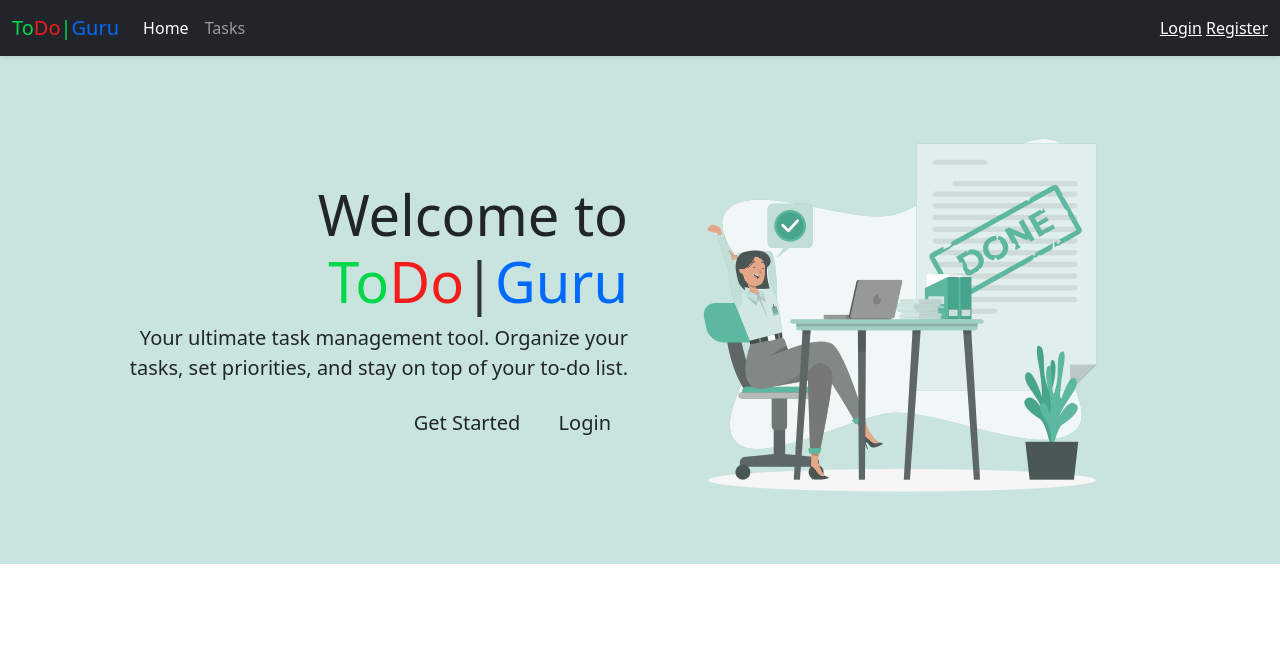
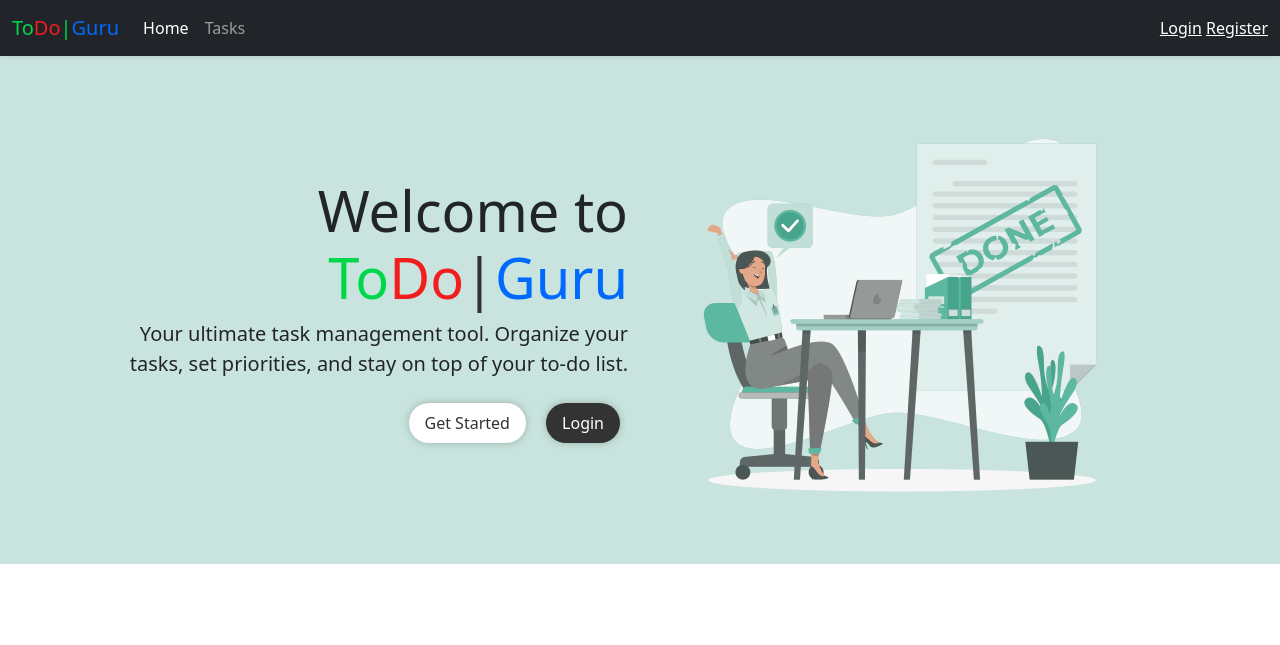
Before and after one commit to oscar-sabet/todo-guru, a Django app: page / in a window 1280 px wide. Shown: the top 645 px of the page. Run offline with Django 4.2, Linux system fonts and the light colour scheme; some libraries are stand-ins or nearby versions.

Commit message:
UPDATE: style.css

```diff
--- a/home/templates/home/home.html
+++ b/home/templates/home/home.html
@@ -25,8 +25,8 @@
                     <p class="lead">
                         Your ultimate task management tool. Organize your tasks, set priorities, and stay on top of your to-do list.
                     </p>
-                    <a href="{% url 'account_signup' %}" class="btn btn-custom-blue btn-lg">Get Started</a>
-                    <a href="{% url 'account_login' %}" class="btn btn-custom-2 btn-lg">Login</a>
+                    <a href="{% url 'account_signup' %}" class="btn btn-custom-1">Get Started</a>
+                    <a href="{% url 'account_login' %}" class="btn btn-custom-2">Login</a>
                 </div>
                 <div class="col-md-6">
                     <img src="{% static 'images/Todo-Cloud-Done-green.png' %}" alt="Task Manager" class="img-fluid">
@@ -151,7 +151,7 @@
     <section id="cta" class="h-auto bg-4 py-6 d-flex align-items-center">
         <div class="container text-center">
             <h2 class="mb-4">Ready to Get Started?</h2>
-            <a href="{% url 'account_signup' %}" class="btn btn-custom-blue btn-lg">Sign Up Now</a>
+            <a href="{% url 'account_signup' %}" class="btn btn-custom-1 xbtn-lg">Sign Up Now</a>
         </div>
     </section>
     </main>
--- a/static/css/styles.css
+++ b/static/css/styles.css
@@ -91,6 +91,34 @@
   /* padding: 8px 16px;
   margin: 8px; */
 }
+.btn-custom-1 {
+  background-color: white;
+  color: var(--fg);
+  border: 0;
+  border-radius: 50px;
+  box-shadow: var(--shadow);
+  padding: 8px 16px;
+  margin: 8px;
+  font-weight: 300;
+}
+.btn-custom-1:hover {
+  background-color: var(--fg);
+  color: white;
+}
+.btn-custom-2 {
+  background-color: var(--fg);
+  color: white;
+  border: 0;
+  border-radius: 50px;
+  box-shadow: var(--shadow);
+  padding: 8px 16px;
+  margin: 8px;
+  font-weight: 300;
+}
+.btn-custom-2:hover {
+  background-color: white;
+  color: var(--fg);
+}
 /* General */
 main {
   padding-top: 48px;
```
